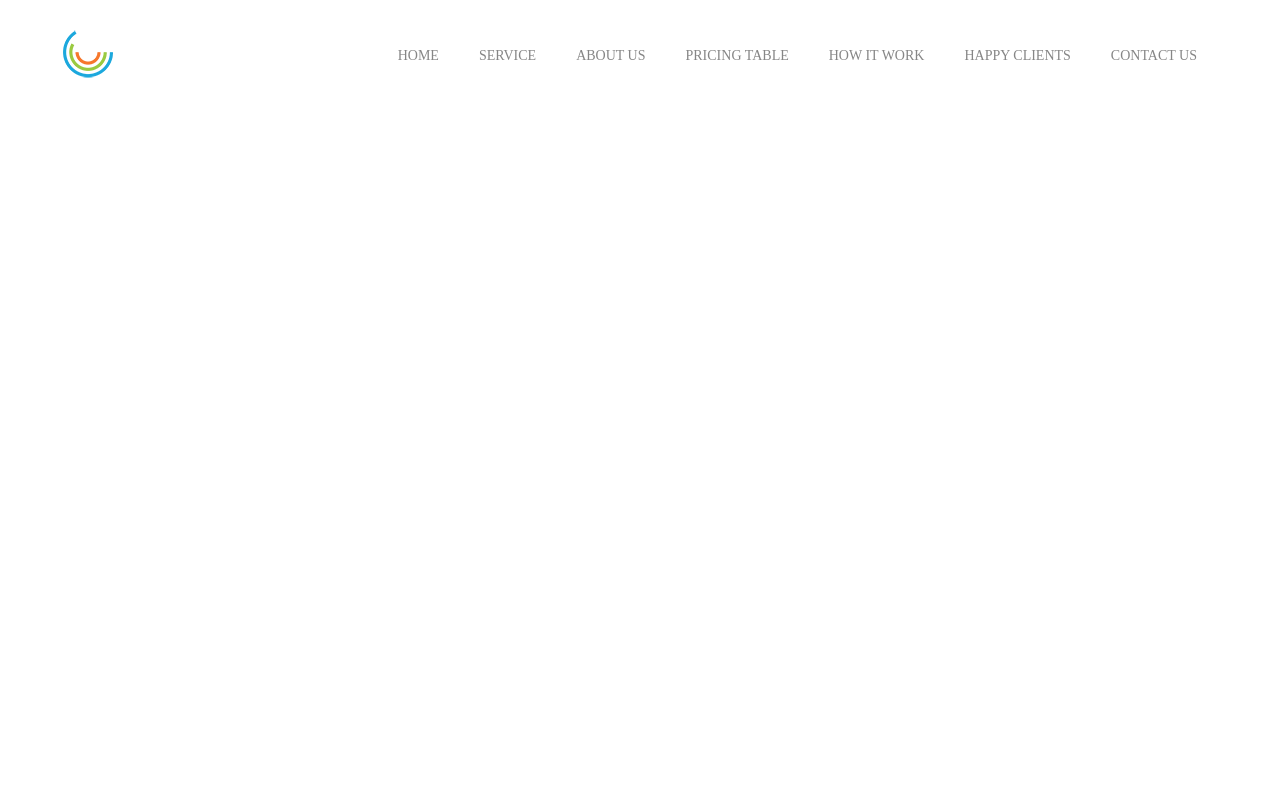
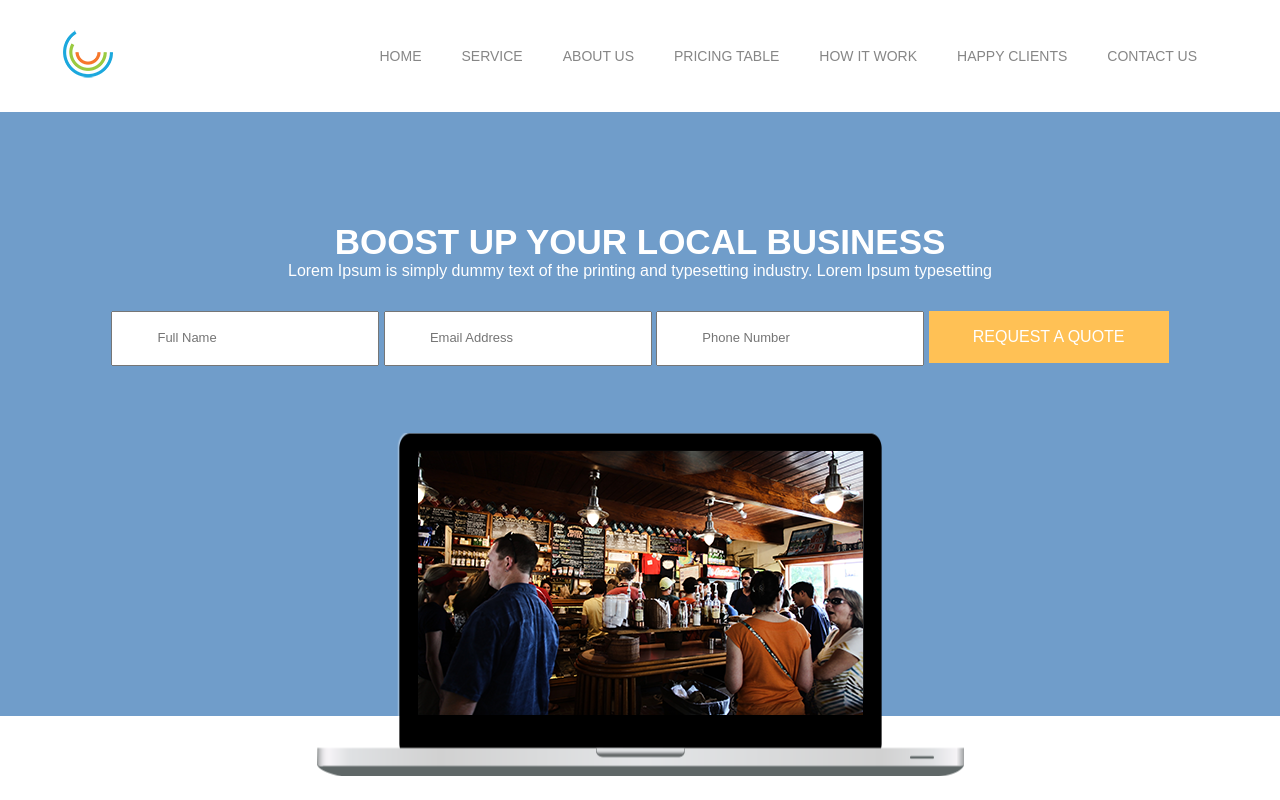
Before and after one commit to jenyaefremova/local_business, a plain HTML site: page src/index.html in a window 1280 px wide. Drawn offline with Linux system fonts and the light colour scheme.

Commit message:
Начала вестрать блок hero

```diff
--- a/src/index.html
+++ b/src/index.html
@@ -18,7 +18,7 @@
           <img src="img/nav-logo.png" alt="logo">
         </div>
         <!-- /.navbar-block__logo -->
-        <ul class="navbar-block__menu" id="navbar-menu">
+        <ul class="navbar-block__menu" id="navbarMenu">
           <li><a href="#" class="navbar-block__link">home</a></li>
           <li><a href="#" class="navbar-block__link">Service</a></li>
           <li><a href="#" class="navbar-block__link">About us</a></li>
@@ -28,7 +28,7 @@
           <li><a href="#" class="navbar-block__link">Contact Us</a></li>
         </ul>
         <!-- /.navbar-block__menu -->
-        <a class="navbar-block__button" id="navbar-button">
+        <a class="navbar-block__button" id="navbarButton">
           <span class="burger"></span>
         </a>
 
@@ -40,8 +40,36 @@
   </nav>
   <!-- /.navbar -->
 
+  <main>
+    <section class="hero">
+      <div class="container">
+        <div class="hero-block">
+          <h1 class="hero-block__title">Boost up your Local business</h1>
+          <p class="hero-block__subtitle">Lorem Ipsum is simply dummy text of the printing and typesetting industry.
+            Lorem Ipsum typesetting</p>
+          <form action="#" class="form hero-block__form">
+            <input type="text" class="form__input" placeholder="Full Name">
+            <input type="email" class="form__input" placeholder="Email Address">
+            <input type="tel" class="form__input" placeholder="Phone Number">
+            <button class="button form__button">Request a quote</button>
+          </form>
+          <div class="hero-block__image">
+            <img src="img/hero-img-tv-1.png" class="hero-block__image-slider">
 
-<script src="js/main.js"></script>
+          </div>
+
+        </div>
+        <!-- /.hero-block -->
+      </div>
+      <!-- /.container -->
+    </section>
+    <!-- /.hero -->
+
+
+  </main>
+
+
+  <script src="js/main.js"></script>
 </body>
 
 </html>
--- a/src/js/main.js
+++ b/src/js/main.js
@@ -1,5 +1,5 @@
-var button = document.querySelector('#navbar-button');
-var menu = document.querySelector('#navbar-menu');
+var button = document.querySelector('#navbarButton');
+var menu = document.querySelector('#navbarMenu');
 
 button.addEventListener('click', function() {
   menu.classList.add("navbar-block__menu_active");
--- a/src/sass/_interface.sass
+++ b/src/sass/_interface.sass
@@ -1,5 +1,8 @@
 *
   box-sizing: border-box
+body
+  font-family: sans-serif
+  color: $text-color
 .container
   width: 1154px
   margin: auto
@@ -14,12 +17,10 @@ a
   .container
     max-width: 960px
     width: 90%
-
 @media (max-width: 1035px)
   .container
     max-width: 760px
     width: 90%
-
 @media (max-width: 768px)
   .container
     max-width: 560px
--- /dev/null
+++ b/src/sass/blocks/_hero.sass
@@ -0,0 +1,37 @@
+.hero
+  padding: 110px 0
+  background-color: $secondary-color
+  &-block
+    color: #ffffff
+    text-align: center
+    &__title
+      text-transform: uppercase
+      margin: 0
+      font-size: 35px
+      font-weight: 600
+    &__subtitle
+      margin: 0 0 30px 0
+    &__image
+      position: relative
+      margin-bottom: -170px
+      margin-top: 67px
+      background: url("../img/hero-img.png") no-repeat center
+      height: 343px
+      &-slider
+        position: absolute
+        top: 18px
+        left: 50%
+        margin-left: -222px
+
+    &__form
+.form
+  &__input
+    color: #a9a9a9
+    padding: 18px 44px
+    font-size: 13px
+  &__button
+    border-style: none
+    background-color: $main-color
+    color: #ffffff
+    padding: 17px 44px
+    text-transform: uppercase
--- a/src/sass/blocks/_navbar.sass
+++ b/src/sass/blocks/_navbar.sass
@@ -76,9 +76,6 @@
           position: absolute
           right: -1%
           top: 80%
-
-          &:first-of-child
-            display: none
       &__link
         font-size: 14px
         padding: 7px 10px
--- a/src/sass/style.sass
+++ b/src/sass/style.sass
@@ -1,3 +1,4 @@
 @import 'colors'
 @import 'interface'
 @import 'blocks/navbar'
+@import 'blocks/hero'
```
Also changed, not shown: src/css/style.css, src/img/hero-img-tv-1.png (added), src/img/hero-img.jpg (added), src/img/hero-img.png (added), 1 other file.
